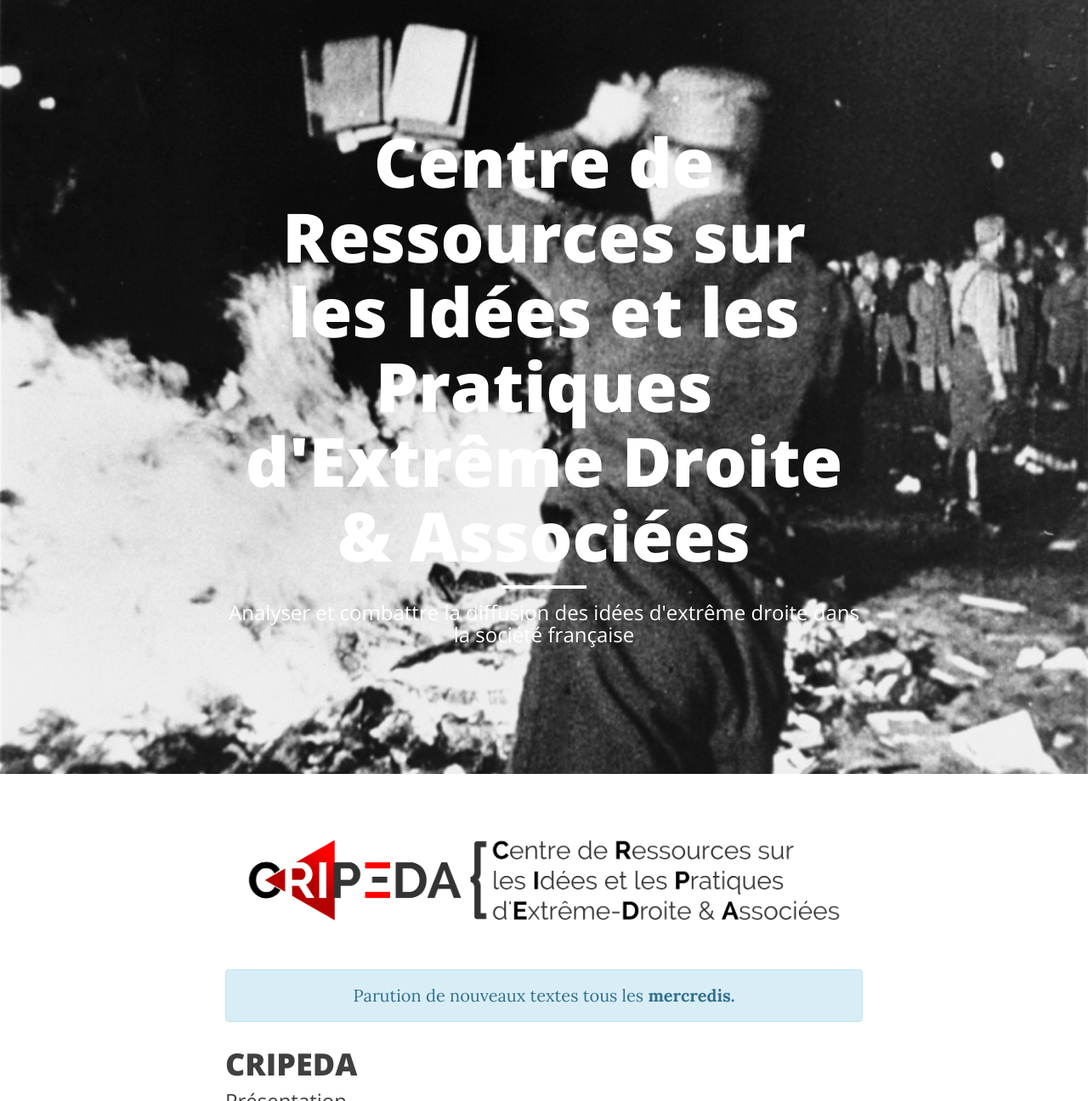
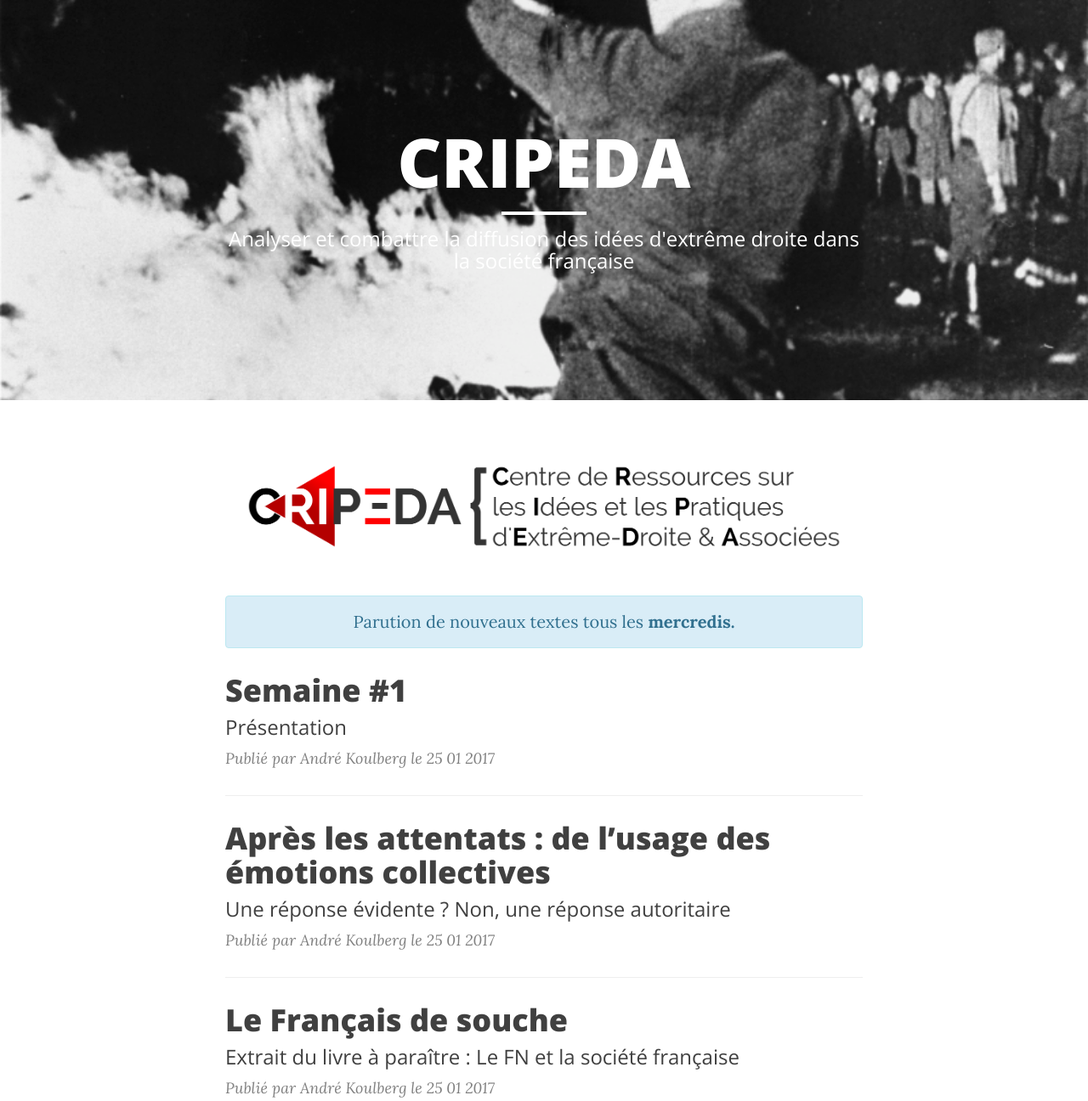
Before and after one commit to cripeda/cripeda.github.io, a Jekyll site: the page built from index.html, in a window 1280 px wide and 1400 px high, cut to the strip 104-1400 px from the top of the window. Shown: the whole strip at 85% size. Built offline with Jekyll 4.4.1, drawn with Linux system fonts in a browser that asks for light colours; nearby versions of some CDN libraries; the list of posts is cut into pages by our own code.

Commit message:
Change index page title

```diff
--- a/_layouts/page.html
+++ b/_layouts/page.html
@@ -8,7 +8,7 @@
         <div class="row">
             <div class="col-lg-8 col-lg-offset-2 col-md-10 col-md-offset-1">
                 <div class="site-heading">
-                    <h1>{% if page.title %}{{ page.title }}{% else %}{{ site.title }}{% endif %}</h1>
+                    <h1>{% if page.title %}{{ page.title }}{% else %}CRIPEDA{% endif %}</h1>
                     <hr class="small">
                     <span class="subheading">{{ page.description }}</span>
                 </div>
--- a/index.html
+++ b/index.html
@@ -10,7 +10,8 @@
 {% for post in paginator.posts %}
 <div class="post-preview">
     <a href="{{ post.url | prepend: site.baseurl }}">
-        <h2 class="post-title">CRIPEDA</h2>
+        <h2 class="post-title">            {{ post.title }}
+        </h2>
         {% if post.subtitle %}
         <h3 class="post-subtitle">
             {{ post.subtitle }}
```
